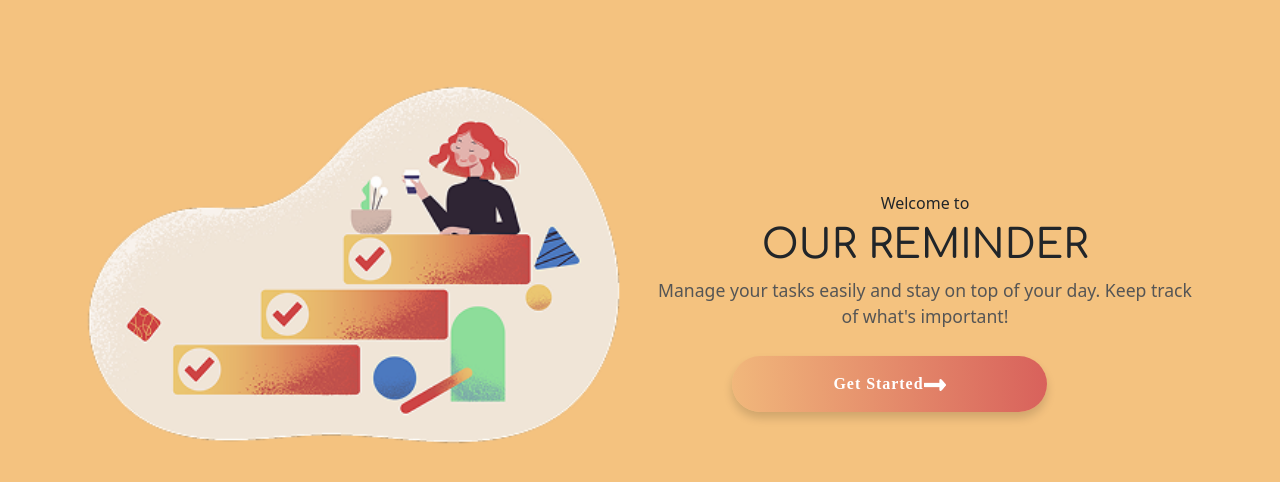
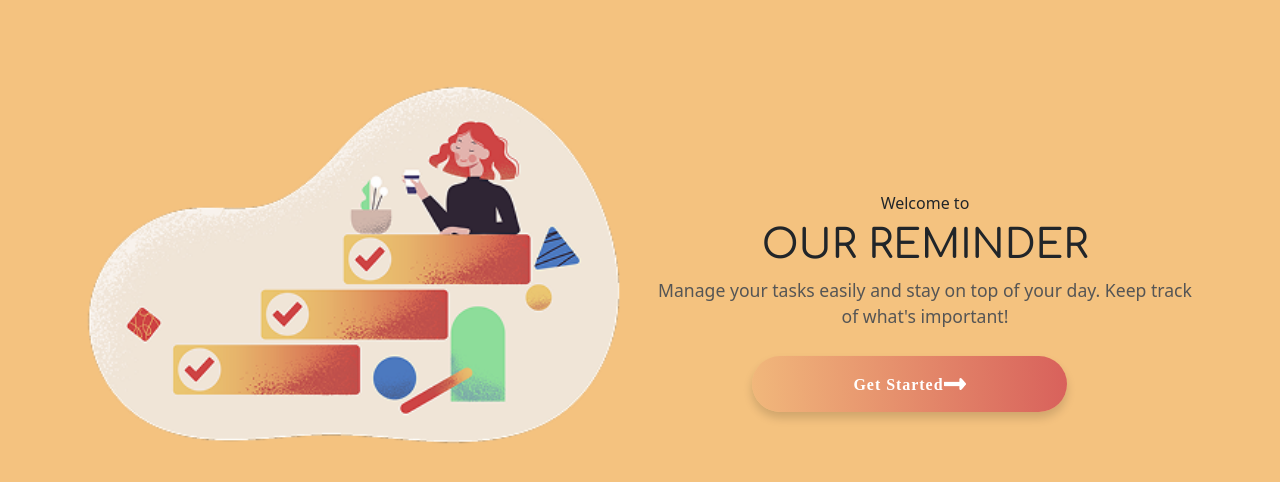
Before and after one commit to Souka001/todo-app, a React (Create React App) app: page /#/ in a window 1280 px wide. Shown: the top 482 px of the page. Built offline with nearby package versions, Linux system fonts and the light colour scheme.

Commit message:
last modifications

```diff
--- a/src/App.css
+++ b/src/App.css
@@ -67,7 +67,7 @@ margin-left: 100px;
 
 .start{
 
-width: 81px;
+width: 91px;
 height: 22px;
 font-family: 'Poppins';
 font-style: normal;
@@ -88,8 +88,10 @@ color: #FFFFFF;
   box-shadow: 0px 6px 10px rgba(0, 0, 0, 0.15);
   border-radius: 50px ;
   border: none !important;
-  margin-top: 10px;
-  margin-left: 80px;
+  display: flex !important;
+  justify-content: center !important;
+  align-items: center !important;
+
 
   }
 
```
